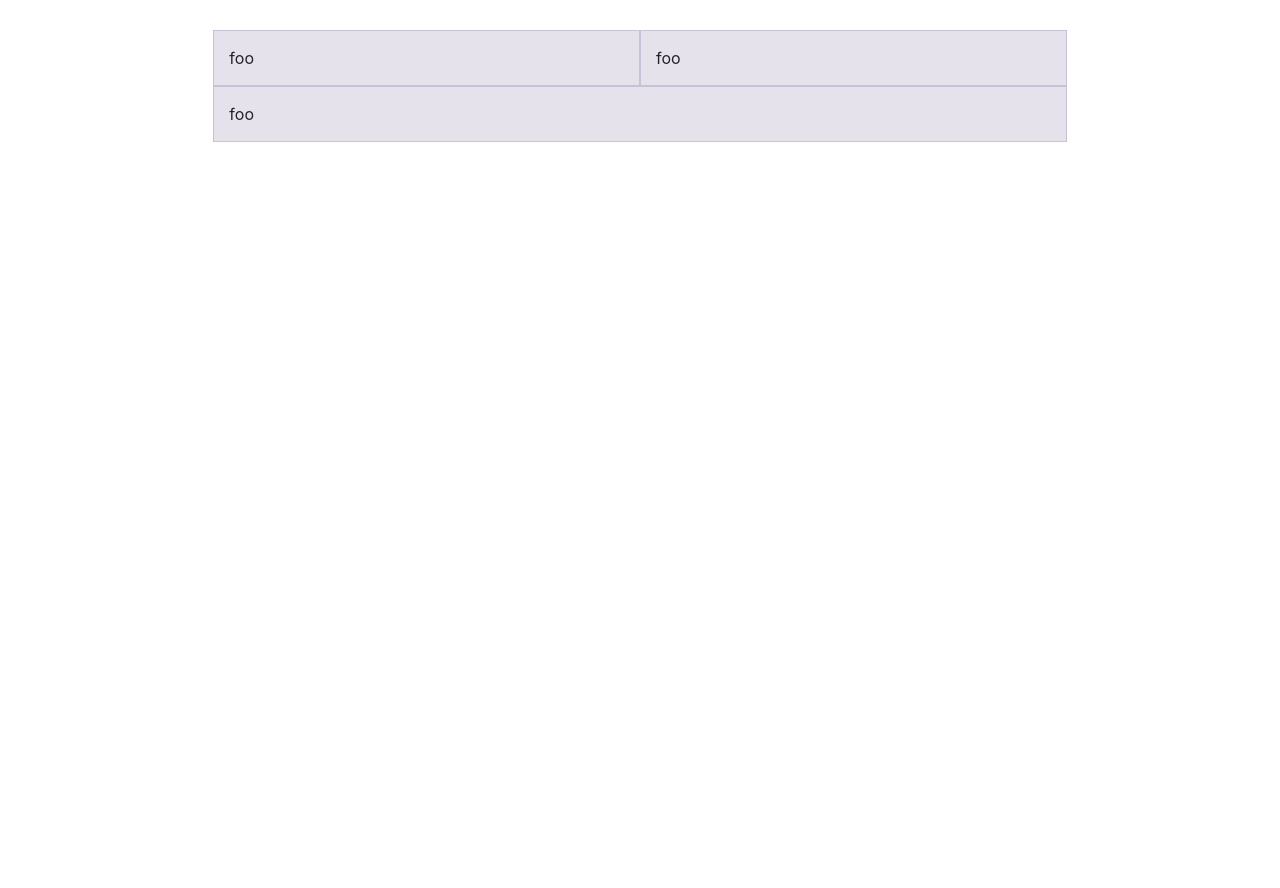
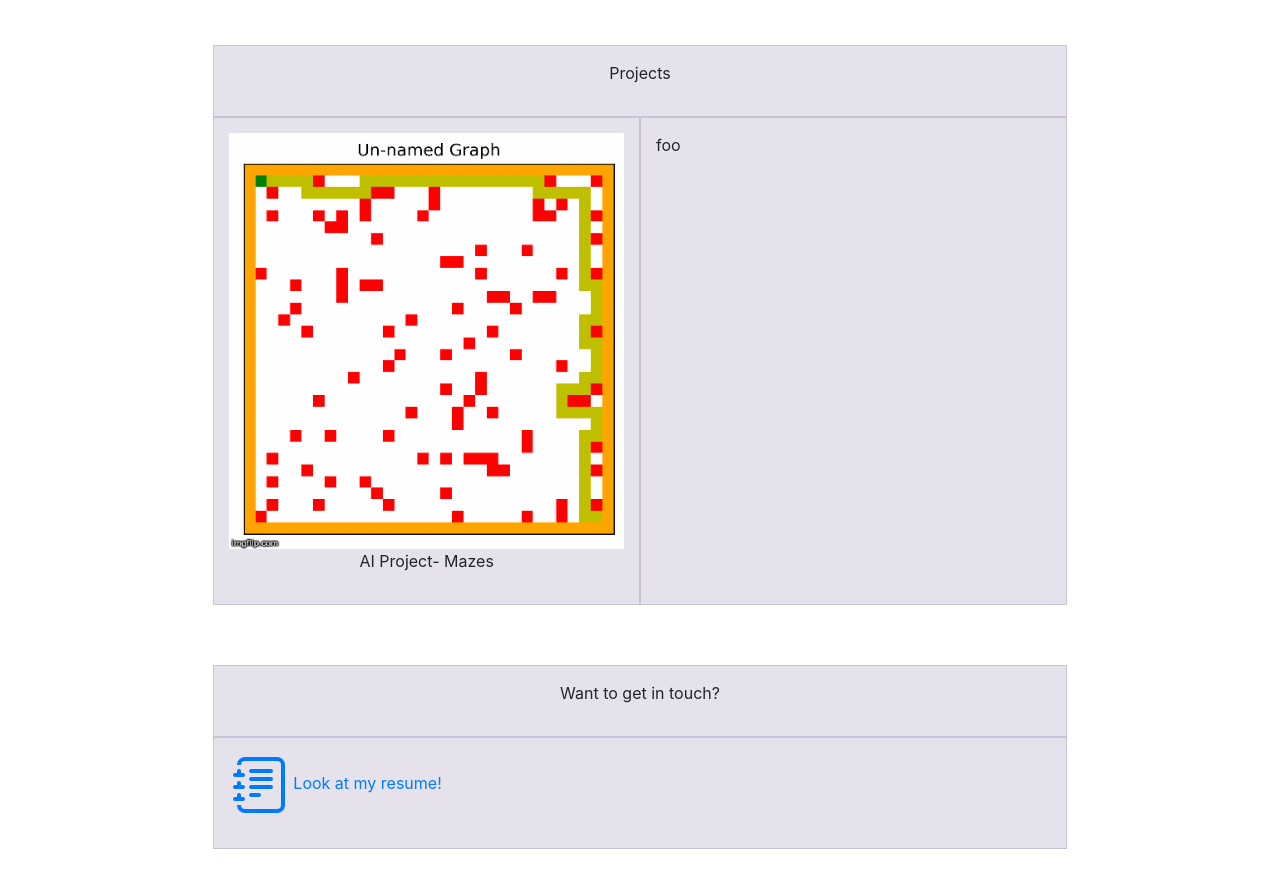
Before and after one commit to ConorT0/ConorT0.github.io, a plain HTML site: page index.html in a window 1280 px wide. Shown: the part 464-1352 px from the top of the page. Before the commit the page ends 800 px from the top, so only its background shows below. Drawn offline with nearby package versions, Linux system fonts and the light colour scheme.

Commit message:
added images and improved site look

```diff
--- a/index.css
+++ b/index.css
@@ -20,6 +20,10 @@
     background-size: cover;
     border: 1px solid rgba(0, 123, 255, .2);
 }
+.gap-container{
+    padding: 15px;
+    margin-bottom: 30px;
+}
 
 .col-centered {
     float: none;
--- a/index.html
+++ b/index.html
@@ -28,14 +28,38 @@
     </div>
 </div>
 
-<div class="container-fluid">
+<div class="container-fluid gap-container">
     <div class="row justify-content-md-center">
-        <div class="col-md-4 themed-grid-col">foo</div>
+        <div class="col-md-8 themed-grid-col">
+            <p class="text-center">Projects</p>
+        </div>
+    </div>
+    <div class="row justify-content-md-center">
+        <div class="col-md-4 themed-grid-col">
+            <figure>
+                <img src="3pb6sj.gif" class=" mx-auto d-block img-fluid">
+                <figcaption><p class="text-center">AI Project- Mazes</p></figcaption>
+            </figure>
+
+        </div>
         <div class="col-md-4 themed-grid-col">foo</div>
     </div>
+</div>
+<div class="container-fluid gap-container">
+    <div class="row justify-content-md-center">
+        <div class="col-md-8 themed-grid-col">
+            <p class="text-center">Want to get in touch?</p>
+        </div>
+    </div>
+    <div class="row justify-content-md-center">
+        <div class="col-md-8 themed-grid-col">
 
-    <div class="row justify-content-md-center">
-        <div class="col-md-8 themed-grid-col">foo</div>
+            <a href="#"><p><svg width="4em" height="4em" viewBox="0 0 16 16" class="bi bi-journal-text" fill="currentColor" xmlns="http://www.w3.org/2000/svg">
+                <path d="M4 1h8a2 2 0 0 1 2 2v10a2 2 0 0 1-2 2H4a2 2 0 0 1-2-2h1a1 1 0 0 0 1 1h8a1 1 0 0 0 1-1V3a1 1 0 0 0-1-1H4a1 1 0 0 0-1 1H2a2 2 0 0 1 2-2z"/>
+                <path d="M2 5v-.5a.5.5 0 0 1 1 0V5h.5a.5.5 0 0 1 0 1h-2a.5.5 0 0 1 0-1H2zm0 3v-.5a.5.5 0 0 1 1 0V8h.5a.5.5 0 0 1 0 1h-2a.5.5 0 0 1 0-1H2zm0 3v-.5a.5.5 0 0 1 1 0v.5h.5a.5.5 0 0 1 0 1h-2a.5.5 0 0 1 0-1H2z"/>
+                <path fill-rule="evenodd" d="M5 10.5a.5.5 0 0 1 .5-.5h2a.5.5 0 0 1 0 1h-2a.5.5 0 0 1-.5-.5zm0-2a.5.5 0 0 1 .5-.5h5a.5.5 0 0 1 0 1h-5a.5.5 0 0 1-.5-.5zm0-2a.5.5 0 0 1 .5-.5h5a.5.5 0 0 1 0 1h-5a.5.5 0 0 1-.5-.5zm0-2a.5.5 0 0 1 .5-.5h5a.5.5 0 0 1 0 1h-5a.5.5 0 0 1-.5-.5z"/>
+            </svg>Look at my resume!</p></a>
+        </div>
     </div>
 </div>
 
```
Also changed, not shown: 3pb6sj.gif (added).
